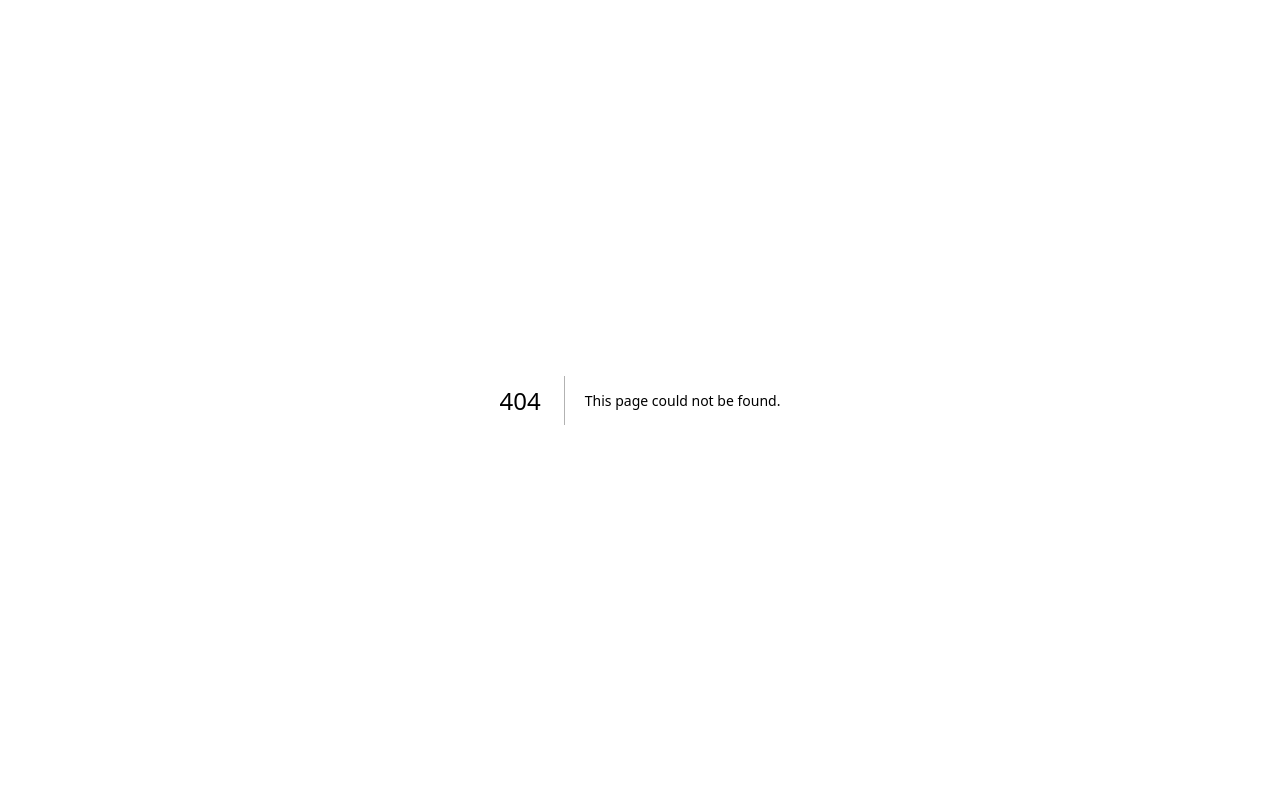
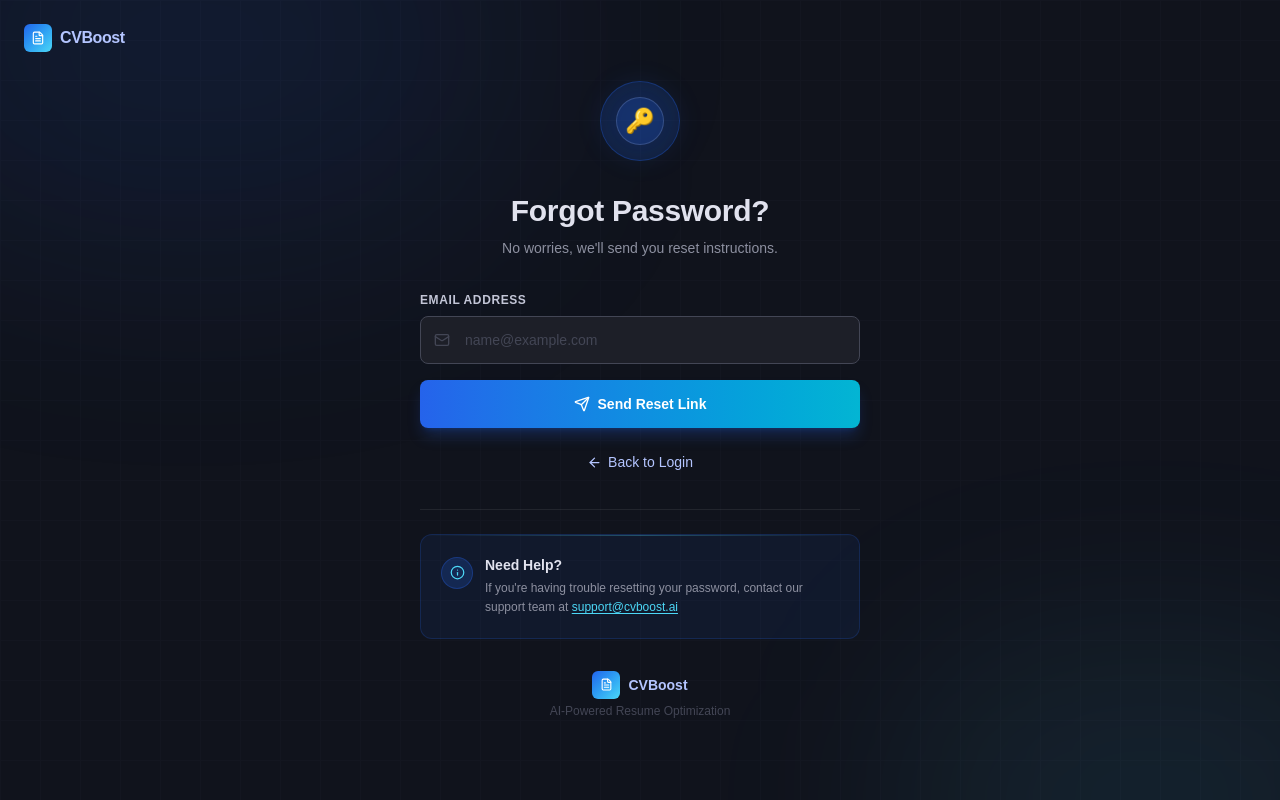
Before and after one commit to abdulmalik-codeWithFaith/cvboost-ai-frontend, a Next.js app: page /forgot-password in a window 1280 px wide. Before the commit this address had no page. Built offline with nearby package versions, Linux system fonts and the light colour scheme.

Commit message:
forgotten-password page

```diff
--- /dev/null
+++ b/app/forgot-password/page.tsx
@@ -0,0 +1,23 @@
+import ForgotPasswordForm from "@/components/ForgotPasswordForm";
+
+export default function ForgotPasswordPage() {
+  return (
+    <div className="min-h-screen bg-[#10131c] text-[#e1e2ee] overflow-x-hidden relative">
+      {/* Ambient glow blobs */}
+      <div className="fixed top-[-20%] left-[-10%] w-[50%] h-[50%] bg-[#2563eb]/10 rounded-full blur-[120px] pointer-events-none" />
+      <div className="fixed bottom-[-20%] right-[-10%] w-[40%] h-[40%] bg-[#4cd7f6]/8 rounded-full blur-[100px] pointer-events-none" />
+
+      {/* Subtle grid */}
+      <div
+        className="fixed inset-0 pointer-events-none opacity-[0.02]"
+        style={{
+          backgroundImage:
+            "linear-gradient(rgba(180,197,255,1) 1px, transparent 1px), linear-gradient(90deg, rgba(180,197,255,1) 1px, transparent 1px)",
+          backgroundSize: "40px 40px",
+        }}
+      />
+
+      <ForgotPasswordForm />
+    </div>
+  );
+}
--- /dev/null
+++ b/components/ForgotPasswordForm.tsx
@@ -0,0 +1,130 @@
+"use client";
+
+import Link from "next/link";
+import { Mail, Send, ArrowLeft, Info, FileText } from "lucide-react";
+
+export default function ForgotPasswordForm() {
+  return (
+    <div className="w-full flex items-center justify-center px-6 py-16 relative z-10 min-h-screen">
+      {/* Mobile / center logo */}
+      <div className="absolute top-6 left-6 flex items-center gap-2">
+        <div className="w-7 h-7 rounded-md bg-gradient-to-br from-[#2563eb] to-[#4cd7f6] flex items-center justify-center">
+          <FileText size={14} className="text-white" />
+        </div>
+        <span className="font-bold text-[#b4c5ff] text-base tracking-tight">CVBoost</span>
+      </div>
+
+      <div className="w-full max-w-[440px]">
+
+        {/* Key icon */}
+        <div className="flex justify-center mb-8">
+          <div className="w-20 h-20 rounded-full bg-[#2563eb]/15 border border-[#2563eb]/30 flex items-center justify-center relative">
+            {/* Inner glow */}
+            <div className="absolute inset-0 rounded-full bg-[#2563eb]/10 blur-md" />
+            <div className="w-12 h-12 rounded-full bg-[#2563eb]/20 border border-[#b4c5ff]/20 flex items-center justify-center relative z-10">
+              <span className="text-2xl">🔑</span>
+            </div>
+          </div>
+        </div>
+
+        {/* Heading */}
+        <div className="text-center mb-8">
+          <h1
+            className="text-3xl font-bold text-[#e1e2ee] mb-2"
+            style={{ letterSpacing: "-0.01em" }}
+          >
+            Forgot Password?
+          </h1>
+          <p className="text-[#8d90a0] text-sm leading-relaxed">
+            No worries, we&apos;ll send you reset instructions.
+          </p>
+        </div>
+
+        {/* Form */}
+        <div className="space-y-4 mb-6">
+          {/* Email field */}
+          <div>
+            <label className="block text-xs font-semibold text-[#c3c6d7] uppercase tracking-wider mb-2">
+              Email Address
+            </label>
+            <div className="relative">
+              <Mail
+                size={16}
+                className="absolute left-3.5 top-1/2 -translate-y-1/2 text-[#434655]"
+              />
+              <input
+                type="email"
+                placeholder="name@example.com"
+                className="w-full h-12 bg-[#1d1f28] rounded-lg border border-[#434655] text-[#e1e2ee] pl-11 pr-4 text-sm placeholder:text-[#434655] focus:outline-none focus:border-[#4cd7f6] focus:ring-1 focus:ring-[#4cd7f6]/40 transition-all"
+              />
+            </div>
+          </div>
+
+          {/* Submit */}
+          <button
+            type="button"
+            className="w-full h-12 rounded-lg font-semibold text-sm text-white bg-gradient-to-r from-[#2563eb] to-[#03b5d3] hover:opacity-90 hover:-translate-y-0.5 transition-all shadow-lg shadow-[#2563eb]/25 flex items-center justify-center gap-2"
+          >
+            <Send size={16} />
+            Send Reset Link
+          </button>
+        </div>
+
+        {/* Back to login */}
+        <div className="text-center mb-8">
+          <Link
+            href="/login"
+            className="inline-flex items-center gap-1.5 text-sm text-[#b4c5ff] hover:text-[#4cd7f6] font-medium transition-colors"
+          >
+            <ArrowLeft size={15} />
+            Back to Login
+          </Link>
+        </div>
+
+        {/* Divider */}
+        <div className="border-t border-white/8 mb-6" />
+
+        {/* Need Help card */}
+        <div
+          className="rounded-xl p-5 border border-[#2563eb]/20 relative overflow-hidden"
+          style={{
+            background: "rgba(37, 99, 235, 0.08)",
+          }}
+        >
+          {/* Top shimmer */}
+          <div className="absolute top-0 left-0 right-0 h-[1px] bg-gradient-to-r from-transparent via-[#4cd7f6]/30 to-transparent" />
+
+          <div className="flex items-start gap-3">
+            <div className="w-8 h-8 rounded-full bg-[#2563eb]/20 border border-[#2563eb]/30 flex items-center justify-center shrink-0 mt-0.5">
+              <Info size={15} className="text-[#4cd7f6]" />
+            </div>
+            <div>
+              <p className="text-sm font-bold text-[#e1e2ee] mb-1">Need Help?</p>
+              <p className="text-xs text-[#8d90a0] leading-relaxed">
+                If you&apos;re having trouble resetting your password, contact our
+                support team at{" "}
+                <a
+                  href="mailto:support@cvboost.ai"
+                  className="text-[#4cd7f6] hover:text-[#b4c5ff] transition-colors underline underline-offset-2"
+                >
+                  support@cvboost.ai
+                </a>
+              </p>
+            </div>
+          </div>
+        </div>
+
+        {/* Bottom brand */}
+        <div className="text-center mt-8">
+          <div className="flex items-center justify-center gap-2 mb-1">
+            <div className="w-7 h-7 rounded-md bg-gradient-to-br from-[#2563eb] to-[#4cd7f6] flex items-center justify-center">
+              <FileText size={13} className="text-white" />
+            </div>
+            <span className="font-bold text-[#b4c5ff] text-sm">CVBoost</span>
+          </div>
+          <p className="text-xs text-[#434655]">AI-Powered Resume Optimization</p>
+        </div>
+      </div>
+    </div>
+  );
+}
```
